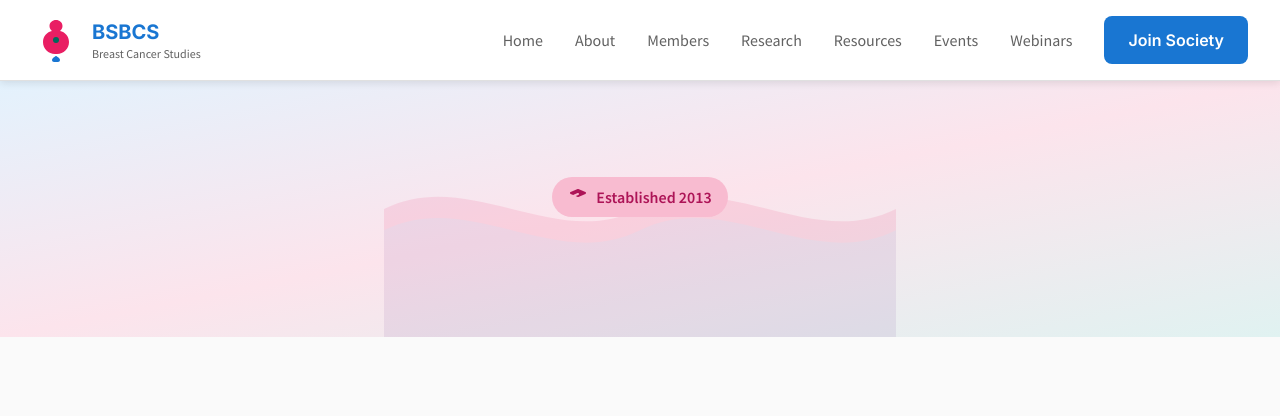
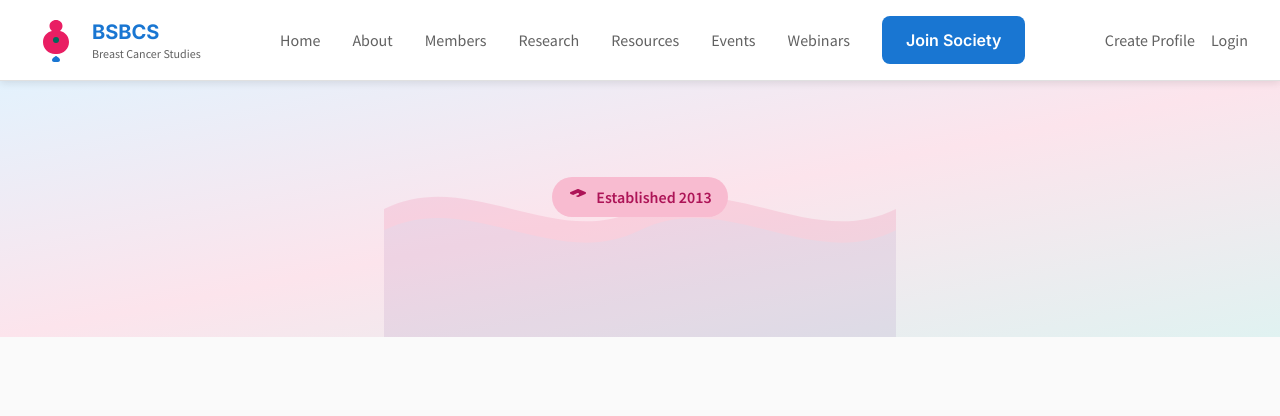
Before and after one commit to FKC117/bsbcs_cms, a Django app: page /about/ in a window 1280 px wide. Shown: the top 416 px of the page. Run offline with Django 5.2, Linux system fonts and the light colour scheme; data that the repository does not hold is empty; some libraries are stand-ins or nearby versions; some web fonts are replaced.

Commit message:
login logout made available global

```diff
--- a/conference/conference/settings.py
+++ b/conference/conference/settings.py
@@ -72,6 +72,8 @@ TEMPLATES = [
                 'django.template.context_processors.request',
                 'django.contrib.auth.context_processors.auth',
                 'django.contrib.messages.context_processors.messages',
+                # Add registration user_profile context
+                'registration.context_processors.user_profile',
             ],
         },
     },
--- /dev/null
+++ b/conference/registration/context_processors.py
@@ -0,0 +1,14 @@
+from .models import UserProfile
+
+
+def user_profile(request):
+    """Context processor that adds `user_profile` to the template context if available."""
+    profile = None
+    try:
+        if request.user.is_authenticated:
+            profile = UserProfile.objects.filter(user=request.user).first()
+    except Exception:
+        profile = None
+    return {
+        'user_profile': profile
+    }
--- a/conference/templates/pages/base.html
+++ b/conference/templates/pages/base.html
@@ -74,6 +74,22 @@
                     {% endif %}
                 </div>
 
+                <!-- Auth / Profile links (Desktop) -->
+                <div class="hidden lg:flex items-center gap-4">
+                    {% if user.is_authenticated %}
+                        {% if user_profile and user_profile.name %}
+                            <span class="text-sm text-text-secondary">Welcome, {{ user_profile.name }}</span>
+                        {% else %}
+                            <span class="text-sm text-text-secondary">Welcome, {{ user.get_full_name|default:user.username }}</span>
+                        {% endif %}
+                        <a href="{% url 'user_profile' %}" class="text-text-secondary hover:text-primary transition-colors">Profile</a>
+                        <a href="{% url 'logout' %}" class="text-text-secondary hover:text-primary transition-colors">Logout</a>
+                    {% else %}
+                        <a href="{% url 'create_profile' %}" class="text-text-secondary hover:text-primary transition-colors">Create Profile</a>
+                        <a href="{% url 'login' %}" class="text-text-secondary hover:text-primary transition-colors">Login</a>
+                    {% endif %}
+                </div>
+
                 <!-- Mobile Menu Button -->
                 <button id="mobileMenuBtn" class="lg:hidden p-2 text-primary">
                     <svg class="w-6 h-6" fill="none" stroke="currentColor" viewBox="0 0 24 24">
@@ -102,11 +118,35 @@
                         <a href="{% url 'website:events' %}" class="text-text-secondary hover:text-primary transition-colors">Events</a>
                         <a href="{% url 'website:webinars' %}" class="text-text-secondary hover:text-primary transition-colors">Webinars</a>
                     {% endif %}
-                    {% if call_to_action and call_to_action.primary_button_text and call_to_action.primary_button_url %}
-                        <a href="{{ call_to_action.primary_button_url }}" class="btn-primary w-full">{{ call_to_action.primary_button_text }}</a>
-                    {% else %}
-                        <a href="{% url 'website:about' %}" class="btn-primary w-full">Join Society</a>
-                    {% endif %}
+
+                    <!-- Mobile Auth Links -->
+                    <div class="border-t border-border pt-4">
+                        {% if user.is_authenticated %}
+                            <div class="flex flex-col gap-2">
+                                {% if user_profile and user_profile.name %}
+                                    <span class="text-sm font-semibold text-text-secondary">Welcome, {{ user_profile.name }}</span>
+                                {% else %}
+                                    <span class="text-sm font-semibold text-text-secondary">Welcome, {{ user.get_full_name|default:user.username }}</span>
+                                {% endif %}
+                                <a href="{% url 'user_profile' %}" class="text-sm text-text-secondary hover:text-primary transition-colors py-2">Profile</a>
+                                <a href="{% url 'logout' %}" class="text-sm text-text-secondary hover:text-primary transition-colors py-2">Logout</a>
+                            </div>
+                        {% else %}
+                            <div class="flex flex-col gap-2">
+                                <a href="{% url 'create_profile' %}" class="text-sm text-text-secondary hover:text-primary transition-colors py-2">Create Profile</a>
+                                <a href="{% url 'login' %}" class="text-sm text-text-secondary hover:text-primary transition-colors py-2">Login</a>
+                            </div>
+                        {% endif %}
+                    </div>
+
+                    <!-- CTA Button -->
+                    <div class="border-t border-border pt-4">
+                        {% if call_to_action and call_to_action.primary_button_text and call_to_action.primary_button_url %}
+                            <a href="{{ call_to_action.primary_button_url }}" class="btn-primary w-full">{{ call_to_action.primary_button_text }}</a>
+                        {% else %}
+                            <a href="{% url 'website:about' %}" class="btn-primary w-full">Join Society</a>
+                        {% endif %}
+                    </div>
                 </div>
             </div>
         </nav>
--- a/conference/templates/userid_password.html
+++ b/conference/templates/userid_password.html
@@ -20,7 +20,7 @@
       </div>
       <p class="mt-4 text-gray-600">Please keep your password secure and do not share it with anyone.</p>
       <p class="mt-6 text-center">
-        <a href="{% url 'registration:login' event.id %}" class="bg-pink-500 text-white px-4 py-2 rounded hover:bg-pink-600">Login to Your Account</a>
+        <a href="{% url 'login' %}" class="bg-pink-500 text-white px-4 py-2 rounded hover:bg-pink-600">Login to Your Account</a>
       </p>
       <p class="mt-4 text-gray-600 text-sm text-center">If you did not create this account, please ignore this email.</p>
       <p class="mt-2 text-gray-600 text-sm text-center">Thank you for joining us!</p>
```
Also changed, not shown: conference/templates/gene.html (+5 -5 lines).
